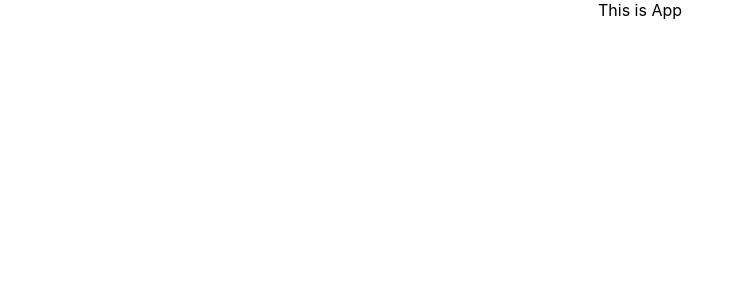
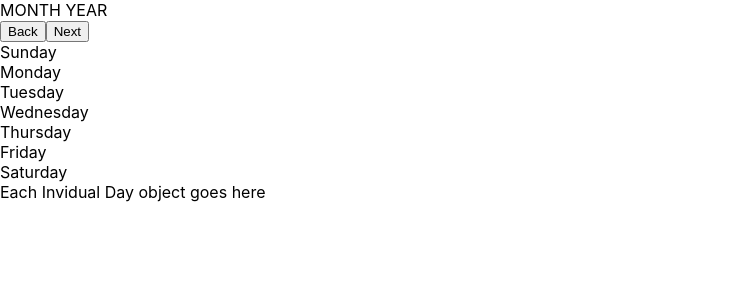
Before and after one commit to iamtreetop/prompt-react-calendar, a React (Create React App) app: page / in a window 1280 px wide. Shown: the top 300 px of the page, without its empty margins (0-745 px from the left). Built offline with nearby package versions, Linux system fonts and the light colour scheme.

Commit message:
Add skeleton calendar components to App.js

```diff
--- a/src/App.js
+++ b/src/App.js
@@ -1,9 +1,33 @@
-import './App.css';
+import React, { useState } from "react";
+
+import Header from "./components/Header";
+import Day from "./components/Day";
+
+import "./App.css";
 
 function App() {
+  // to navigate months, 0 is current, -1 for prev, +1 for next
+  const [currentMonth, setCurrentMonth] = useState(0);
+  // initalize events variables; will save to local storage
+  const [events, setEvents] = useState([]);
+
   return (
-    <div className="App">
-      This is App
+    <div id="container">
+      <Header />
+
+      <div id="weekdays">
+        <div>Sunday</div>
+        <div>Monday</div>
+        <div>Tuesday</div>
+        <div>Wednesday</div>
+        <div>Thursday</div>
+        <div>Friday</div>
+        <div>Saturday</div>
+      </div>
+
+      <div id="calendar">
+        <Day />
+      </div>
     </div>
   );
 }
--- a/src/components/Day.jsx
+++ b/src/components/Day.jsx
@@ -3,7 +3,7 @@ import React from 'react'
 const Day = () => {
   return (
     <div>
-      Day Component
+      Each Invidual Day object goes here
     </div>
   )
 }
--- a/src/components/Header.jsx
+++ b/src/components/Header.jsx
@@ -2,8 +2,12 @@ import React from 'react';
 
 const Header = () => {
   return (
-    <div>
-      Header Component
+    <div id="header">
+      <div id="monthDisplay">MONTH YEAR</div>
+      <div>
+        <button id="backButton">Back</button>
+        <button id="nextButton">Next</button>
+      </div>
     </div>
   )
 }
```
